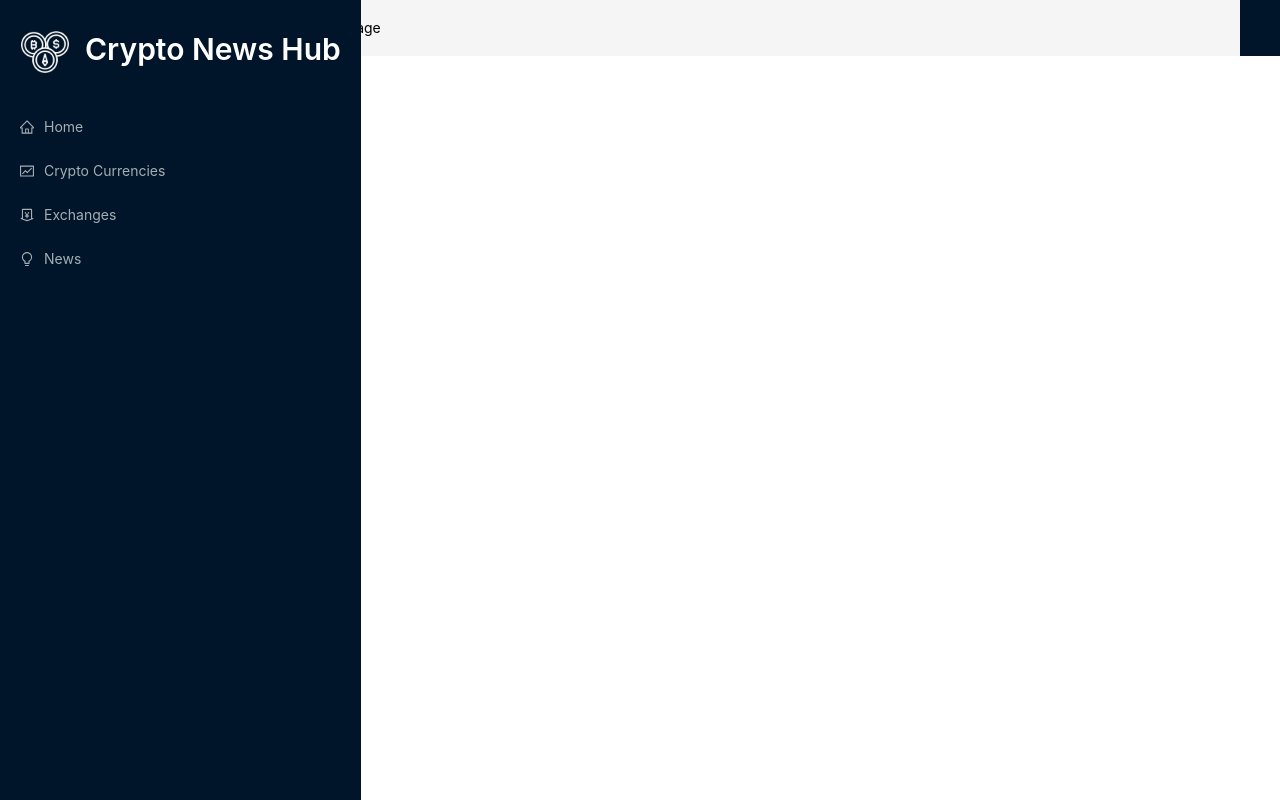
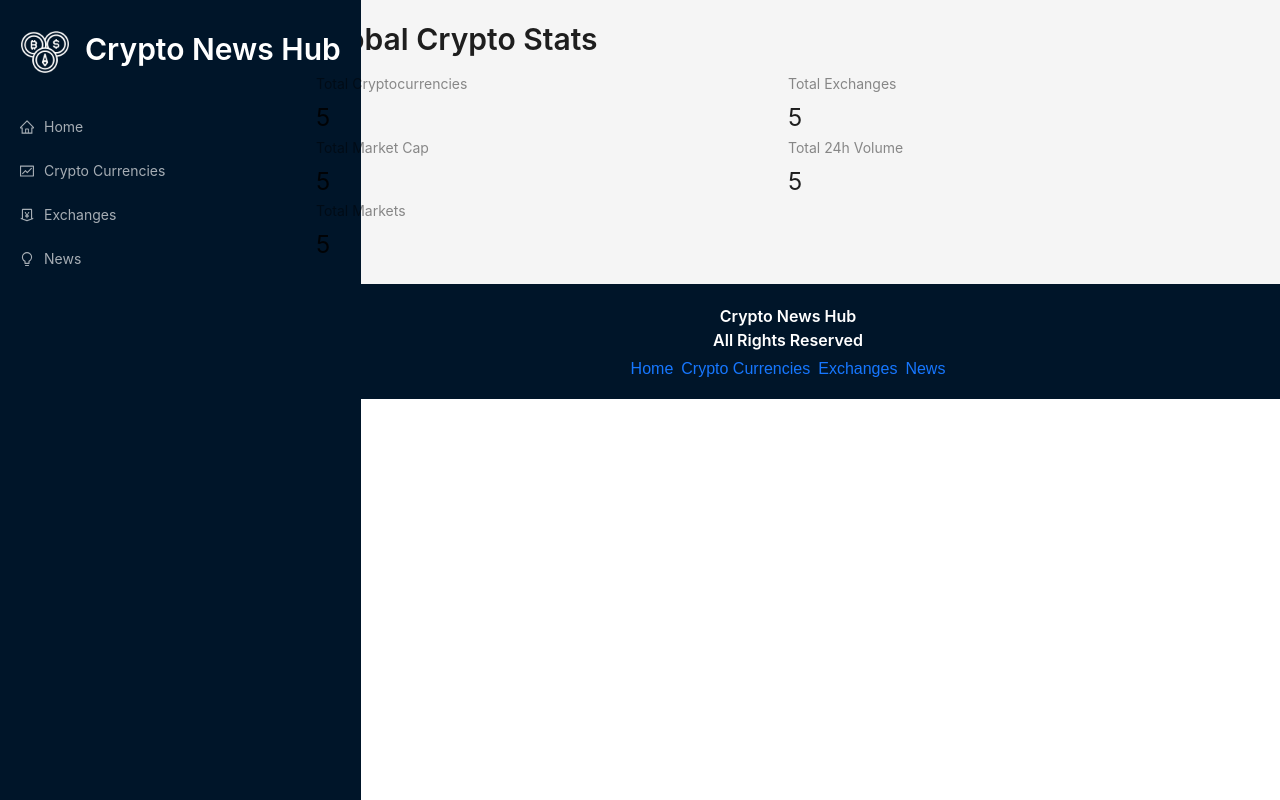
Before and after one commit to nweerakeshara/CryptoApp, a React (Create React App) app in the folder FE/: page / in a window 1280 px wide. Built offline with nearby package versions, Linux system fonts and the light colour scheme.

Commit message:
footer added

```diff
--- a/FE/src/App.js
+++ b/FE/src/App.js
@@ -2,9 +2,9 @@
 //then navbar.js inside components folder
 
 import React from 'react';
-import {Routes, Route, Link} from 'react-router-dom';
-import {Layout, Typography, Space} from 'antd';
-import {Navbar, HomePage, Exchanges, CryptoCurrencies, CryptoDetails, News} from './components';
+import { Routes, Route, Link } from 'react-router-dom';
+import { Layout, Typography, Space } from 'antd';
+import { Navbar, HomePage, Exchanges, CryptoCurrencies, CryptoDetails, News } from './components';
 import 'antd/dist/reset.css'
 import './App.css';
 
@@ -18,18 +18,28 @@
                 <Layout>
                     <div className='routes'>
                         <Routes>
-                    <Route path='/' element={<HomePage/>} />
-                    <Route path='/exchanges' element={<Exchanges/>} />
-                    <Route path='/cryptocurrencies' element={<CryptoCurrencies/>} />
-                    <Route path='//crypto/:coinId' element={<CryptoDetails/>} />
-                    <Route path='/news' element={<News/>} />
+                            <Route path='/' element={<HomePage />} />
+                            <Route path='/exchanges' element={<Exchanges />} />
+                            <Route path='/cryptocurrencies' element={<CryptoCurrencies />} />
+                            <Route path='//crypto/:coinId' element={<CryptoDetails />} />
+                            <Route path='/news' element={<News />} />
                         </Routes>
                     </div>
                 </Layout>
+                <div className='footer'>{/*footer section*/}
+                    <Typography.Title level={5} style={{ color: 'white', textAlign: 'center' }}>
+                        Crypto News Hub <br />
+                        All Rights Reserved
+                    </Typography.Title>
+                    <Space>
+                        <Link to='/'>Home</Link>
+                        <Link to='/cryptocurrencies'>Crypto Currencies</Link>
+                        <Link to='/exchanges'>Exchanges</Link>
+                        <Link to='/news'>News</Link>
+                    </Space>
                 </div>
-    <div className='footer'>{/*footer section*/}
+            </div>
 
-    </div>
         </div>
     )
 }
--- a/FE/src/components/HomePage.js
+++ b/FE/src/components/HomePage.js
@@ -1,10 +1,31 @@
 //rafce
-import React from 'react'
+//in antd total num of cols is taken as 24. so 12 is half
+import React from 'react';
+import millify from 'millify';
+import {Link} from 'react-router-dom';
+import { Typography, Row, Col, Statistic } from 'antd';
 
 const HomePage = () => {
   return (
     <div>
-      HomePage
+        <Typography.Title level={2} className='heading'>Global Crypto Stats</Typography.Title>
+        <Row>
+            <Col span={12}>
+                <Statistic title='Total Cryptocurrencies' value={5} />
+            </Col>
+            <Col span={12}>
+                <Statistic title='Total Exchanges' value={5} />
+            </Col>
+            <Col span={12}>
+                <Statistic title='Total Market Cap' value={5} />
+            </Col>
+            <Col span={12}>
+                <Statistic title='Total 24h Volume' value={5} />
+            </Col>
+            <Col span={12}>
+                <Statistic title='Total Markets' value={5} />
+            </Col>
+        </Row>
     </div>
   )
 }
```
Lines whose indentation alone changed are shown as unchanged.
